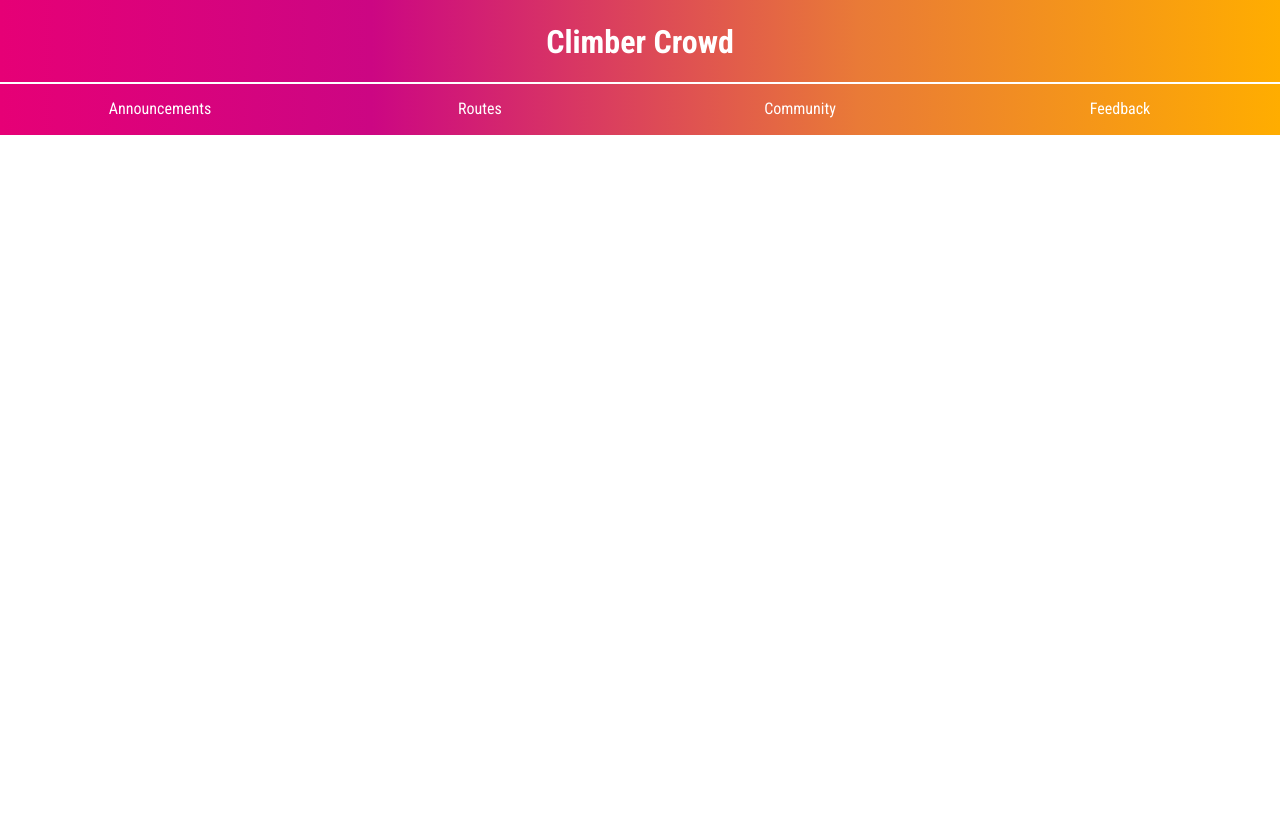
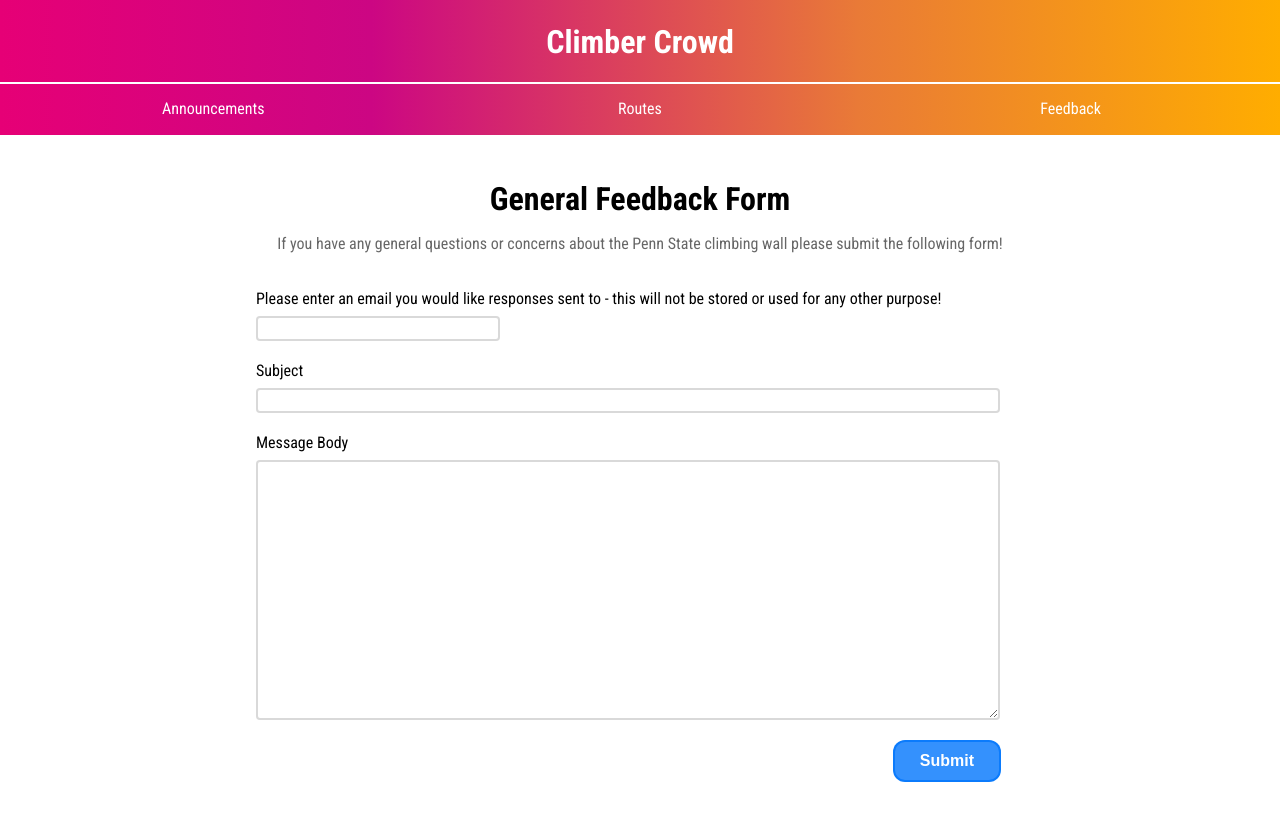
Before and after one commit to Ryguy11o/climber_crowd_frontend, a Vue app: page /feedback in a window 1280 px wide. Shown: the top 820 px of the page. Built offline with nearby package versions, Linux system fonts and the light colour scheme.

Commit message:
Created feedback page

```diff
--- a/public/index.html
+++ b/public/index.html
@@ -6,7 +6,7 @@
     <meta name="viewport" content="width=device-width,initial-scale=1.0">
     <link rel="icon" href="<%= BASE_URL %>favicon.ico">
     <link href="https://fonts.googleapis.com/css?family=Roboto+Condensed:300,400,700&display=swap" rel="stylesheet">
-    <link href="https://css.gg/c?=|feed|git-fork|menu|smile" rel="stylesheet">
+    <link href="https://css.gg/c?=|feed|git-fork|menu|smile|clipboard|spinner|check" rel="stylesheet">
     <title><%= htmlWebpackPlugin.options.title %></title>
   </head>
   <body>
--- /dev/null
+++ b/src/components/FeedbackPage.vue
@@ -0,0 +1,215 @@
+<template>
+  <div class="feedbackPage">
+        <h1>General Feedback Form</h1>
+        <p class="faded">
+            If you have any general questions or concerns about the Penn State climbing wall
+            please submit the following form!
+        </p>
+        <p
+            v-if="requiredError"
+            class="required-warning"
+        >
+            Please make sure you fill out all fields.
+        </p>
+        <p class="input-label left">Please enter an email you would like responses sent to - this will not be stored or used for any other purpose!</p>
+        <p
+            v-if="invalidEmail"
+            class="required-warning"
+        >
+            This is an invalid email format, please type in a valid email.
+        </p>
+        <input v-model="email" class="scaleInput email" type="text">
+        <p class="input-label left">Subject</p>
+        <input v-model="subject" class="scaleInput input-full" type="text">
+        <p class="input-label left">Message Body</p>
+        <textarea v-model="content" class="scaleInput input-full" type="text"></textarea>
+        <div class="button-container">
+            <span
+                v-if="success"
+                class="email-status success"
+            >
+                Sent
+                <i class="gg-check"></i>
+            </span>
+            <span
+                v-else-if="loading"
+                class="email-status"
+            >
+                <i class="gg-spinner"></i>
+            </span>
+            <button class="submit-button" @click="postFeedback()">
+                Submit
+            </button>
+        </div>
+  </div>
+</template>
+
+<script>
+import axios from 'axios';
+export default {
+  name: 'FeedbackPage',
+  data() {
+    return {
+        email: '',
+        subject: '',
+        content: '',
+        requiredError: false,
+        invalidEmail: false,
+        success: false,
+        loading: false,
+    }
+  },
+      methods: {
+        postFeedback() {
+            const fbPage = this;
+            if (this.email !== '' && this.subject !== '' && this.content !== '') {
+                if(this.validateEmail(this.email)) {
+                    this.loading = true;
+                    this.invalidEmail = false;
+                    this.requiredError = false;
+                    this.success = false;
+                    const feedbackObj = {
+                        email: this.email,
+                        subject: this.subject,
+                        content: this.content,
+                    };
+
+                    axios.post(`${process.env.VUE_APP_BASE_URL}/api/email`, feedbackObj)
+                        .then(function (response) {
+                            if(response.status === 200) {
+                                fbPage.loading = false;
+                                fbPage.success = true;
+                            }
+                        })
+                        .catch(function (error) {
+                            fbPage.loading = false;
+                            console.log(error);
+                        });
+                } else {
+                    this.invalidEmail = true;
+                }
+            } else {
+                this.requiredError = true;
+            }
+        },
+        validateEmail(email) {
+            let re = /^(([^<>()[\]\\.,;:\s@"]+(\.[^<>()[\]\\.,;:\s@"]+)*)|(".+"))@((\[[0-9]{1,3}\.[0-9]{1,3}\.[0-9]{1,3}\.[0-9]{1,3}\])|(([a-zA-Z\-0-9]+\.)+[a-zA-Z]{2,}))$/;
+            return re.test(String(email).toLowerCase());
+        }
+    }
+}
+</script>
+
+<style scoped>
+h1 {
+    margin-bottom: 0;
+}
+
+.required-warning {
+    color: rgba(256, 0 , 0, .8);
+    margin-top: 0;
+}
+
+.faded {
+    color: rgba(0,0,0,.6);
+}
+
+.left {
+    align-self: flex-start;
+}
+
+.input-label {
+    margin-bottom: 8px;
+    margin-top: 20px;
+}
+
+.feedbackPage {
+  display: flex;
+  flex-direction: column;
+  align-items: center;
+  justify-content: center;
+  margin: 0 20%;
+  font-family: 'Roboto Condensed', sans-serif;
+  text-align: left;
+}
+
+.scaleInput {
+    border-radius: 4px;
+    border: solid 2px rgba(0,0,0,.15);
+    height: 15px;
+    padding: 3px 5px;
+    align-self: flex-start;
+}
+
+.email {
+    width: 30%;
+}
+
+.input-full {
+    width: 95%;
+}
+
+textarea {
+    min-width: 95%;
+    max-width: 95%;
+    min-height: 250px;
+}
+
+.submit-button {
+  border: solid 2px rgba(2, 118, 253, .8);
+  background-color: rgba(2, 118, 253, .8);
+  color: white;
+  font-weight: 600;
+}
+
+.email-status {
+    align-self: flex-start;
+    margin-top: 20px;
+}
+
+.success {
+    color: #4BB543;
+    width: 50px;
+    display: flex;
+    align-items: center;
+    justify-content: space-around;
+}
+
+.gg-check {
+    display: inline-block;
+    margin-top: 2px;
+}
+
+.button-container {
+    display: flex;
+    align-items: center;
+    width: 100%;
+}
+
+button {
+  justify-self: flex-end;
+  border-radius: 12px;
+  font-size: 16px;
+  font-weight: 500;
+  padding: 10px 25px;
+  margin-top: 20px;
+  margin-right: 3%;
+  margin-bottom: 10vh;
+  margin-left: auto;
+}
+
+.submit-button:hover {
+    border-color: rgba(2, 118, 253, .6);
+    background-color: rgba(2, 118, 253, .6);
+}
+
+@media only screen and (max-width: 850px) {
+  .feedbackPage {
+    margin: 0 5%;
+  }
+
+  .email {
+      width: 95%;
+  }
+}
+</style>
--- a/src/components/Modal.vue
+++ b/src/components/Modal.vue
@@ -140,8 +140,8 @@
   z-index: 9998;
   top: 0;
   left: 0;
-  width: 100%;
-  height: 100%;
+  width: 100vw;
+  height: 100vh;
   background-color: rgba(0, 0, 0, 0.5);
   display: table;
   transition: opacity 0.3s ease;
--- a/src/components/Navbar.vue
+++ b/src/components/Navbar.vue
@@ -2,7 +2,9 @@
   <div class="nav">
       <div class="title">
         <span class="title-span">
-          <h1>Climber Crowd</h1>
+            <router-link class="title-link" to="/">
+                <h1>Climber Crowd</h1>
+            </router-link>
         </span >
         <img
             v-if="mobile"
@@ -23,8 +25,10 @@
             <span>Routes</span>
             <i class="gg-git-fork"></i>
           </router-link>
-          <router-link to="/" class="link">Community</router-link>
-          <router-link to="/" class="link">Feedback</router-link>
+          <router-link to="/feedback" class="link">
+            <span id="feedback">Feedback</span>
+            <i class="gg-clipboard"></i>
+           </router-link>
       </div>
   </div>
 </template>
@@ -120,10 +124,15 @@
 
 .link {
     height: 100%;
-    width: 25%;
+    width: 33%;
     display: flex;
     align-items: center;
     justify-content: center;
+    text-decoration: none;
+    color: white;
+}
+
+.title-link {
     text-decoration: none;
     color: white;
 }
@@ -132,7 +141,11 @@
     margin: 0 10px;
 }
 
-.gg-feed, .gg-git-fork {
+#feedback {
+    margin-right: 2px;
+}
+
+.gg-feed, .gg-git-fork, .gg-clipboard {
     --ggs: .75;
 }
 
--- a/src/components/Route.vue
+++ b/src/components/Route.vue
@@ -154,7 +154,7 @@
   display: flex;
   justify-content: space-between;
   align-items: center;
-  padding: 20px;
+  padding: 15px;
   margin-top: auto;
   background-color:rgba(0, 0, 0, 0.05);
   color: rgba(0,0,0,.6);
--- a/src/main.js
+++ b/src/main.js
@@ -3,12 +3,14 @@
 import App from './App.vue'
 import RoutePage from './components/RoutePage.vue';
 import AnnouncementPage from './components/AnnouncementPage.vue';
+import FeedbackPage from './components/FeedbackPage.vue';
 
 Vue.config.productionTip = false
 
 Vue.use(VueRouter);
 
 const routes = [
+  { path: '/feedback', component: FeedbackPage},
   { path: '/routes', component: RoutePage },
   { path: '/', component: AnnouncementPage },
 ]
```
Also changed, not shown: src/assets/feedback.svg (added).
